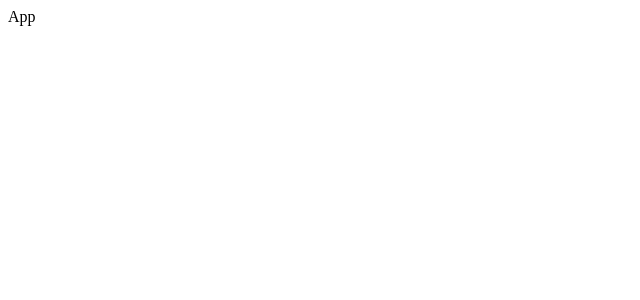
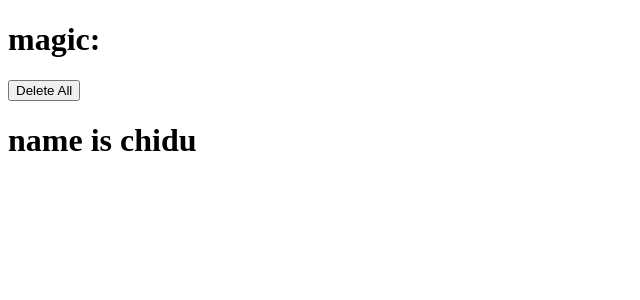
Before and after one commit to chidukeshav/React, a React (Vite) app: page / in a window 1280 px wide. Shown: the top 300 px of the page, without its empty margins (0-640 px from the left). Built offline with nearby package versions, Linux system fonts and the light colour scheme.

Commit message:
first commit

```diff
--- a/src/App.jsx
+++ b/src/App.jsx
@@ -330,17 +330,71 @@
 // export default App
 
 //CBC
+// import React, { Component } from 'react'
+
+// export default class App extends Component {
+//   constructor(){
+//     super()
+
+//     this.state={
+//       count:0
+//     }
+//   }
+//     handleclick=()=>{
+//       this.setState({count:this.state.count+1})
+//     }
+//     // componentDidMount=()=>{
+//     //   alert("hiii")
+//     // }
+//     // componentDidUpdate=()=>{
+//     //   alert("hello")
+//     // }
+//     componentWillUnmount=()=>{
+//       alert("hhhhhh")
+//     }
+//   render() {
+
+//     return (
+//       <div>
+//         <h1>{this.state.count}</h1>
+//         <button onClick={this.handleclick}>click</button>
+//       </div>
+//     )
+//   }
+// }
 import React, { Component } from 'react'
 
 export default class App extends Component {
   constructor(){
     super()
+    this.state={
+      delete:false
+
+    }
 
   }
   render() {
-
     return (
-      <div>App</div>
+      <div>
+        <h1>magic:</h1>
+        <button onClick={()=>{this.setState({delete:true})}}> Delete All</button>
+        {
+          this.state.delete==true?null:<Data></Data>
+        }
+      </div>
     )
   }
 }
+class Data extends Component{
+  componentWillUnmount=()=>{
+    alert("i will delete")
+  }
+  render(){
+    return(
+
+        <div>
+          <h1>name is chidu</h1>
+        </div>
+    )
+  }
+}
```
